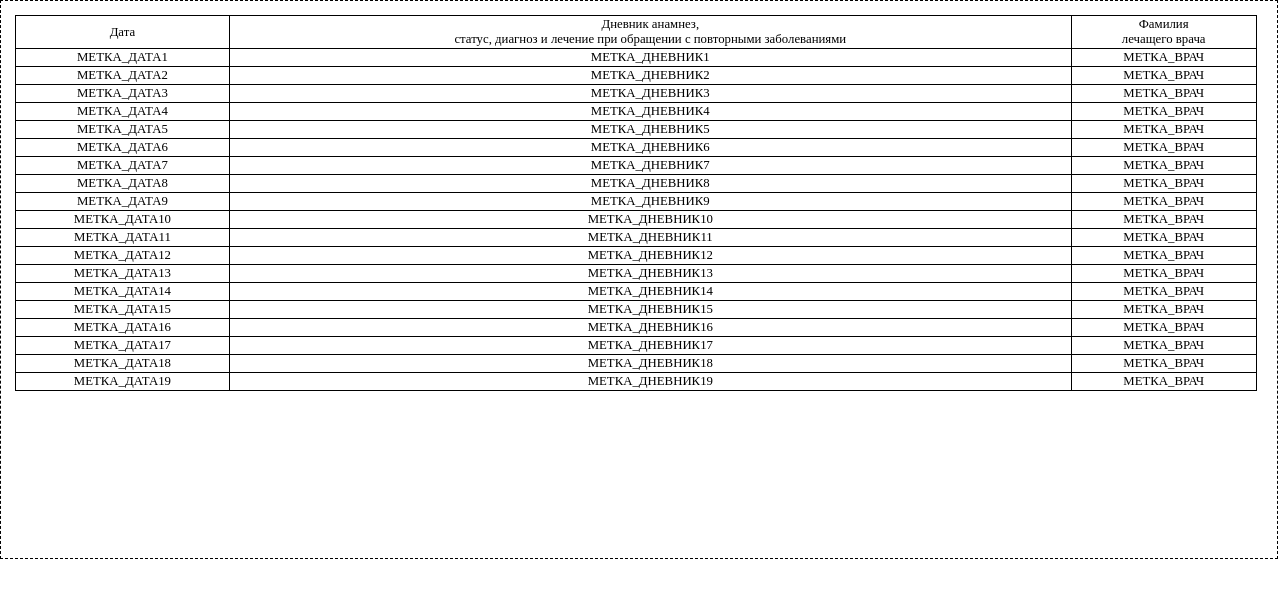
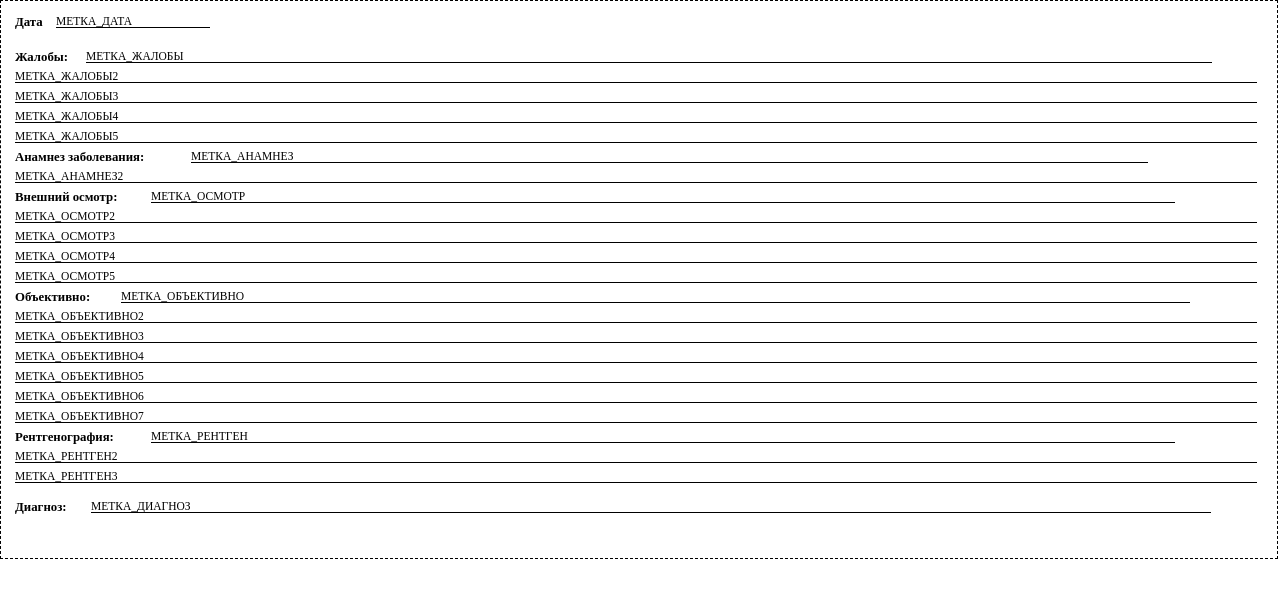
Before and after one commit to 5FB5/salus, a plain HTML site: page src/salus/cards_src/page4.html in a window 1280 px wide. Drawn offline with Linux system fonts and the light colour scheme.

Commit message:
Новая вёрстка 4-й страницы

```diff
--- a/src/salus/cards_src/page4.html
+++ b/src/salus/cards_src/page4.html
@@ -1,7 +1,5 @@
 <!DOCTYPE html>
 <html lang="ru">
-
-<!-- 19 ЯЧЕЕК -->
 
 <head>
     <meta charset="UTF-8">
@@ -19,110 +17,92 @@
     </style>
 </head>
 
-<body style="width: 99.7%; height: 557px; margin: 0; padding: 0; border: dashed black; border-width: thin;">
+<body style="font-size: 0.8em; width: 99.7%; height: 557px; margin: 0; padding: 0; border: dashed black; border-width: thin;">
+ <b style="position: absolute; top: 15px; left: 15px">Дата</b>
+ <div style="font-size: 0.9em; width: 12%; position: absolute; top: 15px; text-align: left; margin-left: 55px; border-bottom: 1px solid black;">
+ МЕТКА_ДАТА
+ </div>
 
-<table border="1" bordercolor="black" width=97%; style="font-size: 0.8em; border-collapse: collapse; position: absolute; top: 15px; left: 15px; margin-right: 120px;">
-    <tr>
-        <td style="text-align: center">Дата</td>
-        <td style="text-align: center">Дневник анамнез, <br>статус, диагноз и лечение при обращении с повторными заболеваниями</br></td>
-        <td style="text-align: center">Фамилия <br>лечащего врача</br></td>
-    </tr>
-    <tr>
-        <td style="text-align: center">МЕТКА_ДАТА1</td>
-        <td style="text-align: center">МЕТКА_ДНЕВНИК1</td>
-        <td style="text-align: center">МЕТКА_ВРАЧ</td>
-    </tr>
-    <tr>
-        <td style="text-align: center">МЕТКА_ДАТА2</td>
-        <td style="text-align: center">МЕТКА_ДНЕВНИК2</td>
-        <td style="text-align: center">МЕТКА_ВРАЧ</td>
-    </tr>
-    <tr>
-        <td style="text-align: center">МЕТКА_ДАТА3</td>
-        <td style="text-align: center">МЕТКА_ДНЕВНИК3</td>
-        <td style="text-align: center">МЕТКА_ВРАЧ</td>
-    </tr>
-    <tr>
-        <td style="text-align: center">МЕТКА_ДАТА4</td>
-        <td style="text-align: center">МЕТКА_ДНЕВНИК4</td>
-        <td style="text-align: center">МЕТКА_ВРАЧ</td>
-    </tr>
-    <tr>
-        <td style="text-align: center">МЕТКА_ДАТА5</td>
-        <td style="text-align: center">МЕТКА_ДНЕВНИК5</td>
-        <td style="text-align: center">МЕТКА_ВРАЧ</td>
-    </tr>
-    <tr>
-        <td style="text-align: center">МЕТКА_ДАТА6</td>
-        <td style="text-align: center">МЕТКА_ДНЕВНИК6</td>
-        <td style="text-align: center">МЕТКА_ВРАЧ</td>
-    </tr>
-    <tr>
-        <td style="text-align: center">МЕТКА_ДАТА7</td>
-        <td style="text-align: center">МЕТКА_ДНЕВНИК7</td>
-        <td style="text-align: center">МЕТКА_ВРАЧ</td>
-    </tr>
-    <tr>
-        <td style="text-align: center">МЕТКА_ДАТА8</td>
-        <td style="text-align: center">МЕТКА_ДНЕВНИК8</td>
-        <td style="text-align: center">МЕТКА_ВРАЧ</td>
-    </tr>
-    <tr>
-        <td style="text-align: center">МЕТКА_ДАТА9</td>
-        <td style="text-align: center">МЕТКА_ДНЕВНИК9</td>
-        <td style="text-align: center">МЕТКА_ВРАЧ</td>
-    </tr>
-    <tr>
-        <td style="text-align: center">МЕТКА_ДАТА10</td>
-        <td style="text-align: center">МЕТКА_ДНЕВНИК10</td>
-        <td style="text-align: center">МЕТКА_ВРАЧ</td>
-    </tr>
-    <tr>
-        <td style="text-align: center">МЕТКА_ДАТА11</td>
-        <td style="text-align: center">МЕТКА_ДНЕВНИК11</td>
-        <td style="text-align: center">МЕТКА_ВРАЧ</td>
-    </tr>
-    <tr>
-        <td style="text-align: center">МЕТКА_ДАТА12</td>
-        <td style="text-align: center">МЕТКА_ДНЕВНИК12</td>
-        <td style="text-align: center">МЕТКА_ВРАЧ</td>
-    </tr>
-    <tr>
-        <td style="text-align: center">МЕТКА_ДАТА13</td>
-        <td style="text-align: center">МЕТКА_ДНЕВНИК13</td>
-        <td style="text-align: center">МЕТКА_ВРАЧ</td>
-    </tr>
-    <tr>
-        <td style="text-align: center">МЕТКА_ДАТА14</td>
-        <td style="text-align: center">МЕТКА_ДНЕВНИК14</td>
-        <td style="text-align: center">МЕТКА_ВРАЧ</td>
-    </tr>
-    <tr>
-        <td style="text-align: center">МЕТКА_ДАТА15</td>
-        <td style="text-align: center">МЕТКА_ДНЕВНИК15</td>
-        <td style="text-align: center">МЕТКА_ВРАЧ</td>
-    </tr>
-    <tr>
-        <td style="text-align: center">МЕТКА_ДАТА16</td>
-        <td style="text-align: center">МЕТКА_ДНЕВНИК16</td>
-        <td style="text-align: center">МЕТКА_ВРАЧ</td>
-    </tr>
-    <tr>
-        <td style="text-align: center">МЕТКА_ДАТА17</td>
-        <td style="text-align: center">МЕТКА_ДНЕВНИК17</td>
-        <td style="text-align: center">МЕТКА_ВРАЧ</td>
-    </tr>
-    <tr>
-        <td style="text-align: center">МЕТКА_ДАТА18</td>
-        <td style="text-align: center">МЕТКА_ДНЕВНИК18</td>
-        <td style="text-align: center">МЕТКА_ВРАЧ</td>
-    </tr>
-    <tr>
-        <td style="text-align: center">МЕТКА_ДАТА19</td>
-        <td style="text-align: center">МЕТКА_ДНЕВНИК19</td>
-        <td style="text-align: center">МЕТКА_ВРАЧ</td>
-    </tr>
-</table>
+<b style="position:absolute; top: 50px; left: 15px;">Жалобы:</b>
+ <div style="font-size: 0.9em; width: 88%; position: absolute; top: 50px; text-align: left; margin-left: 85px; border-bottom: 1px solid black;">
+     МЕТКА_ЖАЛОБЫ
+ </div>
+ <div style="font-size: 0.9em; width: 97%; position: absolute; top: 70px; left: 15px; text-align: left; border-bottom: 1px solid black;">
+     МЕТКА_ЖАЛОБЫ2
+ </div>
+ <div style="font-size: 0.9em; width: 97%; position: absolute; top: 90px; left: 15px; text-align: left; border-bottom: 1px solid black;">
+     МЕТКА_ЖАЛОБЫ3
+ </div>
+ <div style="font-size: 0.9em; width: 97%; position: absolute; top: 110px; left: 15px; text-align: left; border-bottom: 1px solid black;">
+     МЕТКА_ЖАЛОБЫ4
+ </div>
+ <div style="font-size: 0.9em; width: 97%; position: absolute; top: 130px; left: 15px; text-align: left; border-bottom: 1px solid black;">
+     МЕТКА_ЖАЛОБЫ5
+ </div>
+
+ <b style="position:absolute; top: 150px; left: 15px;">Анамнез заболевания:</b>
+ <div style="font-size: 0.9em; width: 74.8%; position: absolute; top: 150px; text-align: left; margin-left: 190px; border-bottom: 1px solid black;">
+     МЕТКА_АНАМНЕЗ
+ </div>
+ <div style="font-size: 0.9em; width: 97%; position: absolute; top: 170px; left: 15px; text-align: left; border-bottom: 1px solid black;">
+     МЕТКА_АНАМНЕЗ2
+ </div>
+
+ <b style="position:absolute; top: 190px; left: 15px;">Внешний осмотр:</b>
+ <div style="font-size: 0.9em; width: 80%; position: absolute; top: 190px; text-align: left; margin-left: 150px; border-bottom: 1px solid black;">
+     МЕТКА_ОСМОТР
+ </div>
+ <div style="font-size: 0.9em; width: 97%; position: absolute; top: 210px; left: 15px; text-align: left; border-bottom: 1px solid black;">
+     МЕТКА_ОСМОТР2
+ </div>
+ <div style="font-size: 0.9em; width: 97%; position: absolute; top: 230px; left: 15px; text-align: left; border-bottom: 1px solid black;">
+     МЕТКА_ОСМОТР3
+ </div>
+ <div style="font-size: 0.9em; width: 97%; position: absolute; top: 250px; left: 15px; text-align: left; border-bottom: 1px solid black;">
+     МЕТКА_ОСМОТР4
+ </div>
+ <div style="font-size: 0.9em; width: 97%; position: absolute; top: 270px; left: 15px; text-align: left; border-bottom: 1px solid black;">
+     МЕТКА_ОСМОТР5
+ </div>
+
+ <b style="position:absolute; top: 290px; left: 15px;">Объективно:</b>
+ <div style="font-size: 0.9em; width: 83.5%; position: absolute; top: 290px; text-align: left; margin-left: 120px; border-bottom: 1px solid black;">
+     МЕТКА_ОБЪЕКТИВНО
+ </div>
+ <div style="font-size: 0.9em; width: 97%; position: absolute; top: 310px; left: 15px; text-align: left; border-bottom: 1px solid black;">
+     МЕТКА_ОБЪЕКТИВНО2
+ </div>
+ <div style="font-size: 0.9em; width: 97%; position: absolute; top: 330px; left: 15px; text-align: left; border-bottom: 1px solid black;">
+     МЕТКА_ОБЪЕКТИВНО3
+ </div>
+ <div style="font-size: 0.9em; width: 97%; position: absolute; top: 350px; left: 15px; text-align: left; border-bottom: 1px solid black;">
+     МЕТКА_ОБЪЕКТИВНО4
+ </div>
+ <div style="font-size: 0.9em; width: 97%; position: absolute; top: 370px; left: 15px; text-align: left; border-bottom: 1px solid black;">
+     МЕТКА_ОБЪЕКТИВНО5
+ </div>
+ <div style="font-size: 0.9em; width: 97%; position: absolute; top: 390px; left: 15px; text-align: left; border-bottom: 1px solid black;">
+     МЕТКА_ОБЪЕКТИВНО6
+ </div>
+ <div style="font-size: 0.9em; width: 97%; position: absolute; top: 410px; left: 15px; text-align: left; border-bottom: 1px solid black;">
+     МЕТКА_ОБЪЕКТИВНО7
+ </div>
+
+ <b style="position:absolute; top: 430px; left: 15px;">Рентгенография:</b>
+ <div style="font-size: 0.9em; width: 80%; position: absolute; top: 430px; text-align: left; margin-left: 150px; border-bottom: 1px solid black;">
+     МЕТКА_РЕНТГЕН
+ </div>
+ <div style="font-size: 0.9em; width: 97%; position: absolute; top: 450px; left: 15px; text-align: left; border-bottom: 1px solid black;">
+     МЕТКА_РЕНТГЕН2
+ </div>
+ <div style="font-size: 0.9em; width: 97%; position: absolute; top: 470px; left: 15px; text-align: left; border-bottom: 1px solid black;">
+     МЕТКА_РЕНТГЕН3
+ </div>
+
+ <b style="position:absolute; top: 500px; left: 15px;">Диагноз:</b>
+ <div style="font-size: 0.9em; width: 87.5%; position: absolute; top: 500px; text-align: left; margin-left: 90px; border-bottom: 1px solid black;">
+     МЕТКА_ДИАГНОЗ
+ </div>
 
 </body>
 </html>
```
